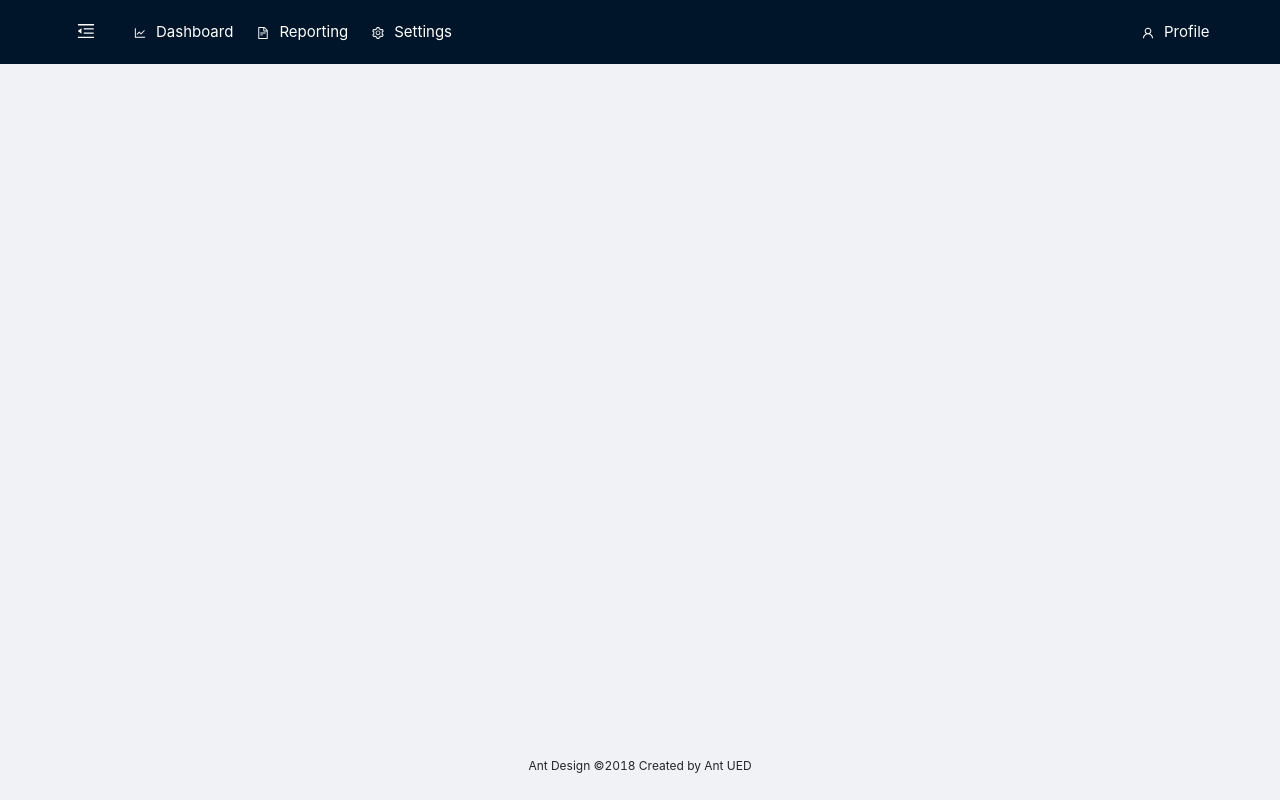
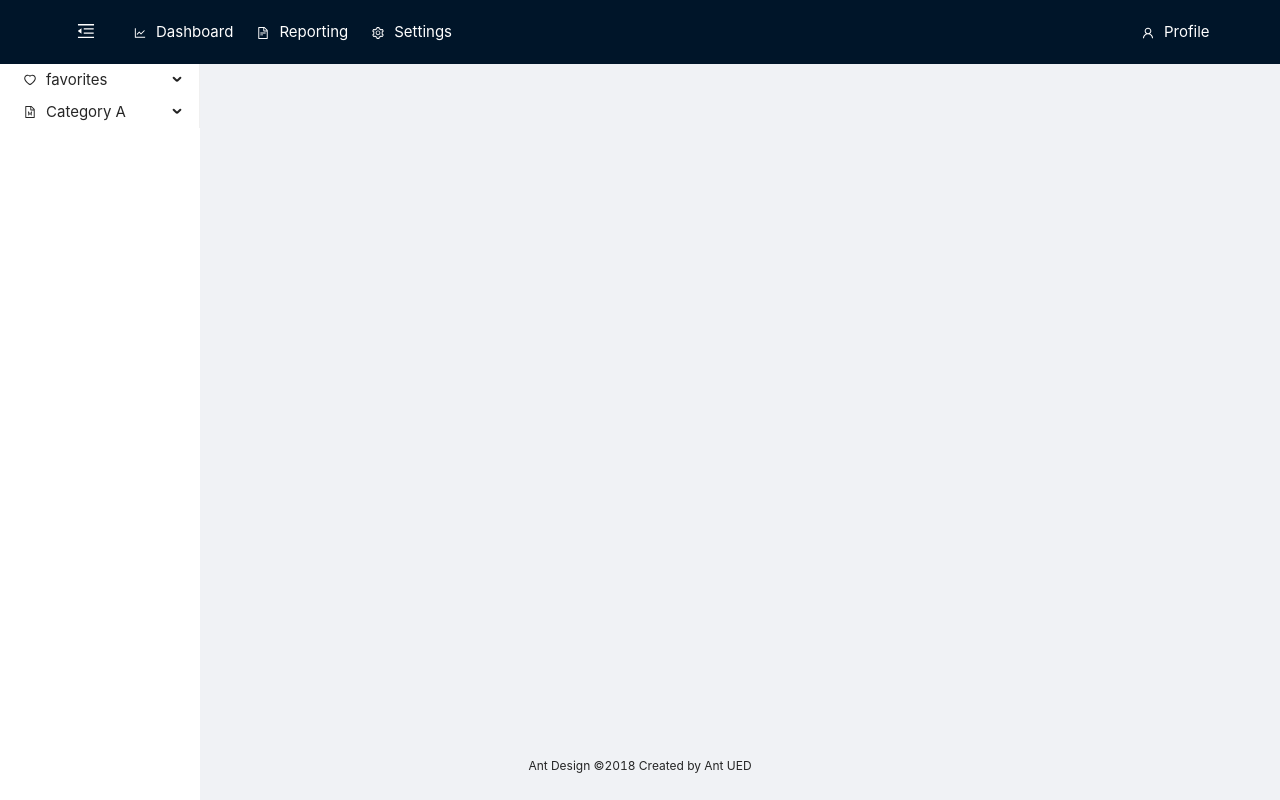
Before and after one commit to MariemSlimene7797/bi-project, a React (Create React App) app: page /Reporting in a window 1280 px wide. Built offline with nearby package versions, Linux system fonts and the light colour scheme; what @tolgee/i18next would draw is missing.

Commit message:
ReportSider (0)

```diff
--- a/package.json
+++ b/package.json
@@ -6,6 +6,8 @@
     "@ant-design/icons": "^4.7.0",
     "@craco/craco": "^6.4.3",
     "@tolgee/i18next": "^4.5.0",
+    "@tolgee/react": "^4.7.0",
+    "@tolgee/ui": "^4.7.0",
     "@types/react-grid-layout": "^1.3.2",
     "antd": "^4.20.5",
     "craco-antd": "^2.0.0",
--- a/src/pages/Dashboard/DashboardContainer/index.tsx
+++ b/src/pages/Dashboard/DashboardContainer/index.tsx
@@ -2,7 +2,7 @@ import React, { useContext } from 'react';
 import ReactGridLayout from 'react-grid-layout';
 import { ToolBoxContext } from '../../../contexts/ToolBoxContext';
 import DashCard from './CardDashboard';
-
+import { T } from '@tolgee/react';
 // eslint-disable-next-line @typescript-eslint/no-empty-interface
 interface DashboardContainerProps {}
 /** mapping of the dashboardElements list and presenting eaxh element into a card*/
--- /dev/null
+++ b/src/pages/Reporting/SiderReport.tsx
@@ -0,0 +1,57 @@
+import { FileMarkdownOutlined } from '@ant-design/icons/lib/icons';
+import HeartOutlined from '@ant-design/icons/lib/icons/HeartOutlined';
+import { Layout, Menu, MenuProps } from 'antd';
+import React, { useContext } from 'react';
+import { LayoutContext } from '../../contexts/LayoutContext';
+/**Creation of the collapsed sider and its items along with their options */
+// eslint-disable-next-line @typescript-eslint/no-empty-interface
+interface SiderReportProps {}
+type ReportCategoryType = {
+  key: React.Key;
+  label: string;
+  icon?: React.ReactNode;
+  children: childrenType[];
+};
+type childrenType = {
+  key: React.Key;
+  label: string;
+};
+const ChildrenList: childrenType[] = [
+  {
+    key: '1',
+    label: 'Report1'
+  },
+  {
+    key: '2',
+    label: 'Report2'
+  }
+];
+
+const RBOX_ELEMENTS: ReportCategoryType[] = [
+  {
+    key: '0',
+    label: 'favorites',
+    icon: <HeartOutlined />,
+    children: ChildrenList
+  },
+  {
+    key: '1',
+    label: 'Category A',
+    icon: <FileMarkdownOutlined />,
+    children: ChildrenList
+  }
+];
+
+const SiderReport: React.FC = () => {
+  const { collapsed } = useContext(LayoutContext);
+
+  return (
+    <Layout.Sider style={siderStyle} theme="light" trigger={null} collapsible collapsed={collapsed}>
+      <Menu theme="light" mode="inline" selectable={false} items={RBOX_ELEMENTS} style={SiderItemStyle} />
+    </Layout.Sider>
+  );
+};
+
+export default SiderReport;
+const siderStyle: React.CSSProperties = { height: '100vh' };
+const SiderItemStyle: React.CSSProperties = { fontSize: '15px' };
--- a/src/pages/Reporting/index.tsx
+++ b/src/pages/Reporting/index.tsx
@@ -1,10 +1,19 @@
-import React from 'react';
-
+import React, { CSSProperties } from 'react';
+import SiderReport from './SiderReport';
+import { T } from '@tolgee/react';
 // eslint-disable-next-line @typescript-eslint/no-empty-interface
 interface ReportingProps {}
 
 const Reporting: React.FC<ReportingProps> = () => {
-  return <></>;
+  return (
+    <div style={ReportWrapperStyle}>
+      <SiderReport />
+    </div>
+  );
 };
 
 export default Reporting;
+const ReportWrapperStyle: CSSProperties = {
+  display: 'flex',
+  flexDirection: 'row'
+};
--- a/src/pages/Settings/index.tsx
+++ b/src/pages/Settings/index.tsx
@@ -2,6 +2,7 @@ import { Form, Select, Space } from 'antd';
 import React from 'react';
 import { Button, Input } from 'antd';
 import { MinusCircleOutlined, PlusOutlined } from '@ant-design/icons';
+import { T } from '@tolgee/react';
 /**realisation of the new procedure form in the settings page */
 
 // eslint-disable-next-line @typescript-eslint/no-empty-interface
@@ -37,7 +38,7 @@ const Settings: React.FC<SettingsProps> = () => {
       <Form.Item
         label="Name"
         name={FormItems.name}
-        rules={[{ required: true, message: 'Please input the name of the procedure!' }]}
+        rules={[{ required: true, message: <T>msgSettings</T> }]}
         style={{ marginTop: '50px' }}
       >
         <Input className="name" placeholder="insert name procedure here.." />
```
Also changed, not shown: src/pages/Reporting/RapportContainer.tsx (added, +22 -0 lines), 1 other file (tests, documents, lock files or other folders).
